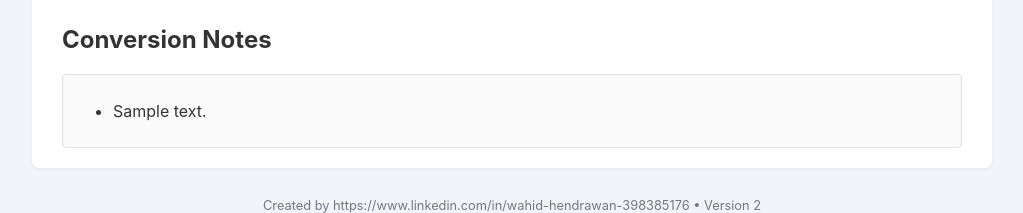
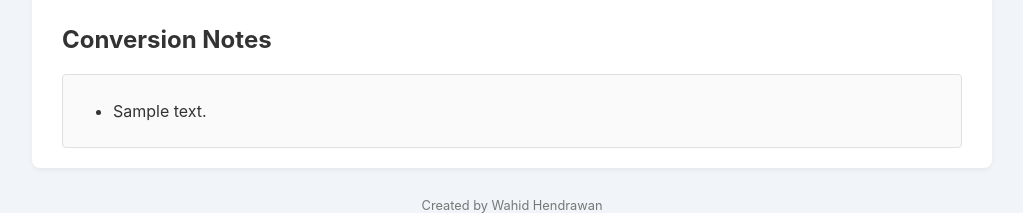
Before and after one commit to wahidhendrawan/yara-sigma-webui, a Flask app: template templates/index.html in a window 1280 px wide. Shown: the part 911-1124 px from the top of the page, without its empty margins (128-1151 px from the left). Run offline with Flask 3, Linux system fonts and the light colour scheme; the template is opened without the code that fills it: most values are stand-ins (such as "Sample title", 1, 10 or a date in 2020).

Commit message:
Update index.html

```diff
--- a/templates/index.html
+++ b/templates/index.html
@@ -150,8 +150,10 @@
       {% endif %}
       {% endif %}
     </main>
-      <div class="footer" style="text-align:center; font-size:0.8em; margin-top:20px; color:#777;">
-        Created by https://www.linkedin.com/in/wahid-hendrawan-398385176 • Version&nbsp;2
-      </div>
+<div class="footer" style="text-align:center; font-size:0.8em; margin-top:20px; color:#777;">
+  Created by
+  <a href="https://www.linkedin.com/in/wahid-hendrawan-398385176" target="_blank" rel="noopener noreferrer" style="text-decoration:none; color:inherit;">
+    Wahid Hendrawan
+    <img src="https://cdn.jsdelivr.net/npm/simple-icons@v9/icons/linkedin.svg" alt="LinkedIn" style="width:14px;
   </body>
 </html>
```
